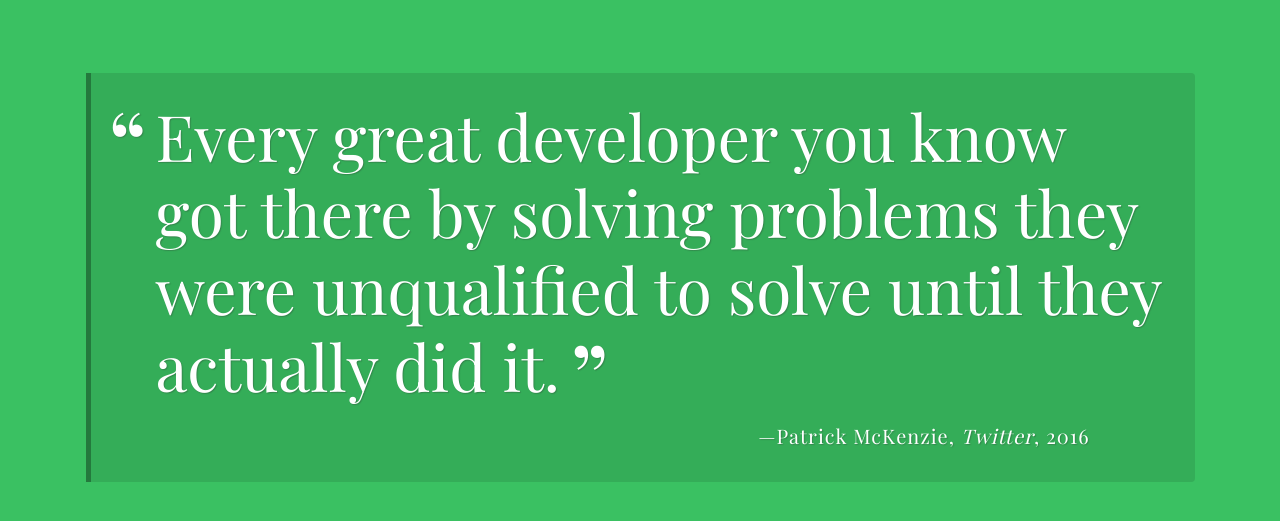
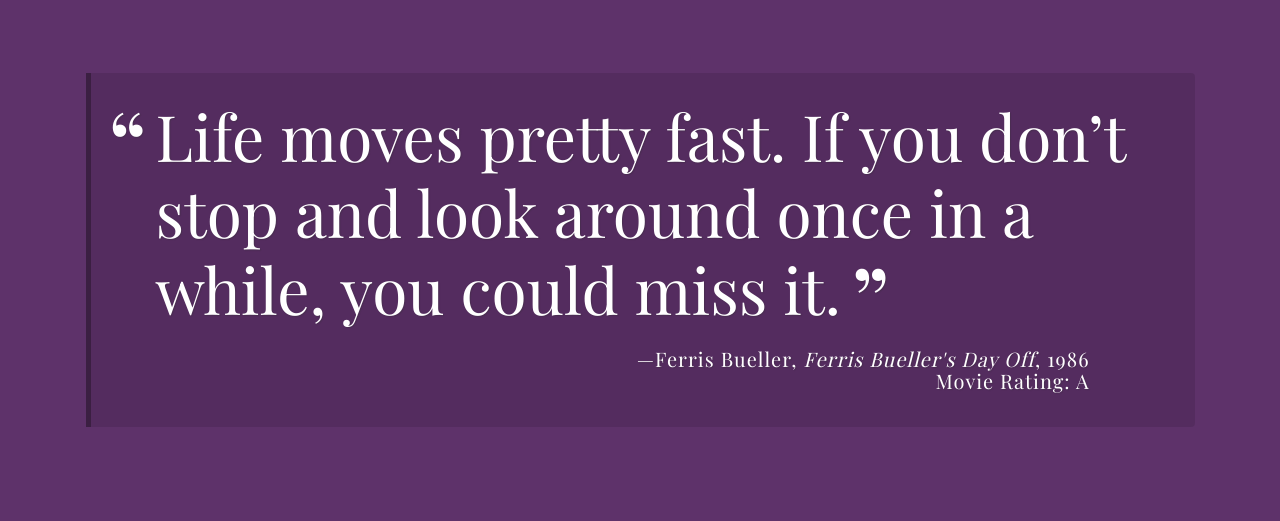
Before and after one commit to davidhkaufmann/techdegree-project-1, a plain HTML site: page index.html in a window 1280 px wide. Both pictures are taken after a click on the button "Show another quote". Shown: the part 147-668 px from the top of the page. Drawn offline with nearby package versions, Linux system fonts and the light colour scheme; a web font is replaced by a local one.

Commit message:
edits from 6/8

```diff
--- a/index.html
+++ b/index.html
@@ -16,8 +16,8 @@
 
     <div class="container">
       <div id="quote-box" class="quote-box">
-        <p class="quote">Every great developer you know got there by solving problems they were unqualified to solve until they actually did it.</p>
-        <p class="source">Patrick McKenzie<span class="citation">Twitter</span><span class="year">2016</span></p>
+        <p class="quote">Hello!</p>
+        <p class="source"></p>
       </div>
     </div>
 
--- a/js/script.js
+++ b/js/script.js
@@ -3,31 +3,102 @@ Treehouse FSJS Techdegree:
 project 1 - A Random Quote Generator
 ******************************************/
 
-// For assistance:
-  // Check the "Project Resources" section of the project instructions
-  // Reach out in your Slack community - https://treehouse-fsjs-102.slack.com/app_redirect?channel=chit-chat
-
-/***
- * `quotes` array
-***/
+/*
+This is the quotes array. Each quote is listed as an object with a quote,
+source, citation, year, and rating property
+*/
+var quotes = [
+	{quote: "What is this? A center for ants?", source: "Derek Zoolander", citation: "Zoolander", year: 2001, rating: "B"},
+	{quote: "Life moves pretty fast. If you don’t stop and look around once in a while, you could miss it.", source: "Ferris Bueller", citation: "Ferris Bueller's Day Off", year: 1986, rating: "A"},
+	{quote: "Inconceivable!", source: "Vizzini", citation: "The Princess Bride", year: 1987, rating: "B-"},
+	{quote: "Strange things are afoot at the Circle-K.", source: "Ted Logan", citation: "Bill and Ted's Excellent Adventure", year: 1989, rating: "A-"},
+	{quote: "Keep the change ya filthy animal.", source: "Kevin McCallister", citation: "Home Alone", year: 1990, rating: "B+"},
+	{quote: "You’re killin' me, Smalls!", source: "Ham Porter", citation: "The Sandlot", year: 1993, rating: "A-"},
+	{quote: "So you’re telling me there’s a chance.", source: "Lloyd Christmas", citation: "Dumb and Dumber", year: 1994, rating: "A+"},
+	{quote: "I’m kind of a big deal.", source: "Ron Burgundy", citation: "Anchorman", year: 2004, rating: "B+"},
+];
 
 
+//Defining the variables red, green, blue, and rgbColor for the randomColor function
 
-/***
- * `getRandomQuote` function
-***/
+var red;
+var green;
+var blue;
+var rgbColor;
 
 
+/*
+randomColor function
+	1. Assign the red, green, and blue variables a number value from 0 to 255
+	2. Define the rgbColor using the red, green, and blue variables
+*/
 
-/***
- * `printQuote` function
-***/
+function randomColor() {
+	red = Math.floor(Math.random() * 256);
+	green = Math.floor(Math.random() * 256);
+	blue = Math.floor(Math.random() * 256);
+	rgbColor = 'rgb(' + red + ', ' + green + ', ' + blue + ')';
+	document.body.style.background = rgbColor;
+}
 
 
+/*
+getRandomQuote function
+	1. Define the randNum variable and assign it a random number value that is less than the length of the quotes array
+	2. Return an object from the quotes array using that random number
+*/
 
-/***
- * click event listener for the print quote button
- * DO NOT CHANGE THE CODE BELOW!!
-***/
+function getRandomQuote() {
+	var randNum = Math.floor(Math.random() * quotes.length);
+	return quotes[randNum];
+}
+
+
+/*
+printQuote function
+
+	1. Define the quoteDetails and html variables
+	2. Replace the elements with id's "quote" and "source" with a random quote and its source
+	3. Conditional statements to determine whether or not there is a citation or year with each quote,
+		 and then add them to the quote-box if given
+	4. Close the html variable with the </p> tag and document it in HTML
+*/
+
+function printQuote() {
+	var quoteDetails = getRandomQuote();
+	var html = '';
+	html = '<p class="quote">' + quoteDetails.quote + '</p>';
+	html += '<p class="source">' + quoteDetails.source;
+		if (quoteDetails.citation !== undefined) {
+			html += '<span class="citation">' + quoteDetails.citation + '</span>';
+		}
+		if (quoteDetails.year !== undefined) {
+			html += '<span class="year">' + quoteDetails.year + '</span><br>';
+		}
+		if (quoteDetails.rating !== undefined) {
+			html += '<span class="rating">Movie Rating: ' + quoteDetails.rating + '</span>';
+		}
+	html += '</p>'
+	document.getElementById('quote-box').innerHTML = html;
+}
+
+
+//Calling the printQuote function
+
+printQuote();
+
+
+//Click event listener to display a new quote for the print quote button
 
 document.getElementById('load-quote').addEventListener("click", printQuote, false);
+
+
+//Click event listener which changes the background color with each new quote for the print quote button
+
+document.getElementById('load-quote').addEventListener("click", randomColor, false);
+
+
+// Set interval method that refreshes the quote and changes the background color every 10 seconds
+
+setInterval(printQuote, 10000);
+setInterval(randomColor, 10000);
```
